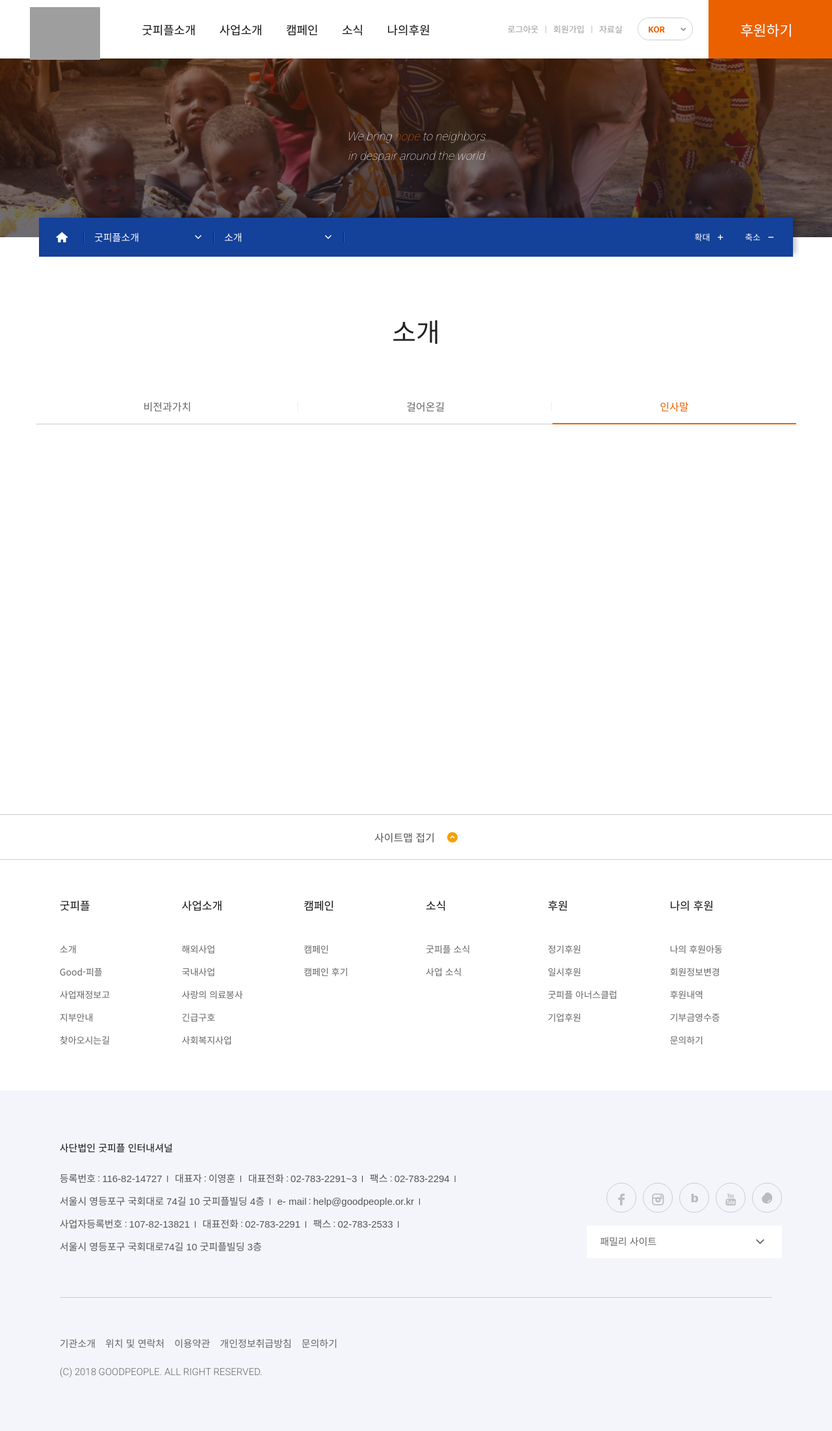
After one commit to movementk/goodpeople, a PHP site: page /introduce/greetings.php in a window 1280 px wide. The commit adds this page. Shown: the whole page at 65% size. Run offline with PHP 8.4, Linux system fonts and the light colour scheme; style sheets or scripts are compiled from the project's sources; some libraries are stand-ins or nearby versions; some web fonts are replaced; grey boxes are pictures that could not be loaded.

Commit message:
introduce 폴더 및 푸터 수정사항 수정

```diff
--- a/assets/css/default.css
+++ b/assets/css/default.css
@@ -1276,7 +1276,7 @@ body {
   #footer .policy .copyright {
     font-size: 13px;
     color: #666;
-    font-weight: 500;
+    font-weight: 300;
     margin-top: 15px;
     font-family: 'Roboto', sans-serif; }
   @media (min-width: 768px) {
@@ -1285,6 +1285,7 @@ body {
       #footer .company h2 {
         font-size: 14px; }
       #footer .company ul li address {
+        font-size: 14px;
         line-height: 30px; }
       #footer .company ul li dl dt {
         font-size: 14px;
@@ -1300,6 +1301,7 @@ body {
       #footer .company h2 {
         font-size: 15px; }
       #footer .company ul li address {
+        font-size: 15px;
         line-height: 35px; }
       #footer .company ul li dl dt {
         font-size: 15px;
--- a/assets/css/default.scss
+++ b/assets/css/default.scss
@@ -1125,7 +1125,7 @@ body {
         .copyright {
             font-size: 13px;
             color: #666;
-            font-weight: 500;
+            font-weight: 300;
             margin-top: 15px;
             @include roboto();
         }
@@ -1139,6 +1139,7 @@ body {
             ul {
                 li {
                     address {
+                        font-size: 14px;
                         line-height: 30px;
                     }
                     dl {
@@ -1167,6 +1168,7 @@ body {
             ul {
                 li {
                     address {
+                        font-size: 15px;
                         line-height: 35px;
                     }
                     dl {
--- /dev/null
+++ b/assets/css/introduce.css
@@ -0,0 +1,362 @@
+@import url(//fonts.googleapis.com/earlyaccess/notosanskr.css);
+@import url("https://fonts.googleapis.com/css?family=Roboto:100,300,400,500,700,900");
+@import url("//cdn.jsdelivr.net/font-iropke-batang/1.2/font-iropke-batang.css");
+@import url(//cdn.rawgit.com/moonspam/NanumSquare/master/nanumsquare.css);
+h1, h2, h3, h4, h5, h6 {
+  margin-top: 0;
+  margin-bottom: 0; }
+
+p {
+  margin-bottom: 0; }
+
+ul, ol {
+  margin-bottom: 0;
+  padding-left: 0;
+  list-style: none; }
+
+dl {
+  margin-bottom: 0; }
+  dl dd {
+    margin-bottom: 0; }
+
+address {
+  margin-bottom: 0; }
+
+figure {
+  margin: 0; }
+
+button:hover, button:focus {
+  box-shadow: none; }
+
+a {
+  color: #666; }
+  a:hover, a:focus {
+    color: #444;
+    box-shadow: none;
+    text-decoration: none; }
+
+.container,
+.container-fluid {
+  padding-left: 10px;
+  padding-right: 10px; }
+  .container .row,
+  .container-fluid .row {
+    margin-left: -5px;
+    margin-right: -5px; }
+    .container .row .col-1,
+    .container .row .col-md-1,
+    .container .row .col-lg-1,
+    .container-fluid .row .col-1,
+    .container-fluid .row .col-md-1,
+    .container-fluid .row .col-lg-1 {
+      padding-left: 5px;
+      padding-right: 5px; }
+    .container .row .col-2,
+    .container .row .col-md-2,
+    .container .row .col-lg-2,
+    .container-fluid .row .col-2,
+    .container-fluid .row .col-md-2,
+    .container-fluid .row .col-lg-2 {
+      padding-left: 5px;
+      padding-right: 5px; }
+    .container .row .col-3,
+    .container .row .col-md-3,
+    .container .row .col-lg-3,
+    .container-fluid .row .col-3,
+    .container-fluid .row .col-md-3,
+    .container-fluid .row .col-lg-3 {
+      padding-left: 5px;
+      padding-right: 5px; }
+    .container .row .col-4,
+    .container .row .col-md-4,
+    .container .row .col-lg-4,
+    .container-fluid .row .col-4,
+    .container-fluid .row .col-md-4,
+    .container-fluid .row .col-lg-4 {
+      padding-left: 5px;
+      padding-right: 5px; }
+    .container .row .col-5,
+    .container .row .col-md-5,
+    .container .row .col-lg-5,
+    .container-fluid .row .col-5,
+    .container-fluid .row .col-md-5,
+    .container-fluid .row .col-lg-5 {
+      padding-left: 5px;
+      padding-right: 5px; }
+    .container .row .col-6,
+    .container .row .col-md-6,
+    .container .row .col-lg-6,
+    .container-fluid .row .col-6,
+    .container-fluid .row .col-md-6,
+    .container-fluid .row .col-lg-6 {
+      padding-left: 5px;
+      padding-right: 5px; }
+    .container .row .col-7,
+    .container .row .col-md-7,
+    .container .row .col-lg-7,
+    .container-fluid .row .col-7,
+    .container-fluid .row .col-md-7,
+    .container-fluid .row .col-lg-7 {
+      padding-left: 5px;
+      padding-right: 5px; }
+    .container .row .col-8,
+    .container .row .col-md-8,
+    .container .row .col-lg-8,
+    .container-fluid .row .col-8,
+    .container-fluid .row .col-md-8,
+    .container-fluid .row .col-lg-8 {
+      padding-left: 5px;
+      padding-right: 5px; }
+    .container .row .col-9,
+    .container .row .col-md-9,
+    .container .row .col-lg-9,
+    .container-fluid .row .col-9,
+    .container-fluid .row .col-md-9,
+    .container-fluid .row .col-lg-9 {
+      padding-left: 5px;
+      padding-right: 5px; }
+    .container .row .col-10,
+    .container .row .col-md-10,
+    .container .row .col-lg-10,
+    .container-fluid .row .col-10,
+    .container-fluid .row .col-md-10,
+    .container-fluid .row .col-lg-10 {
+      padding-left: 5px;
+      padding-right: 5px; }
+    .container .row .col-11,
+    .container .row .col-md-11,
+    .container .row .col-lg-11,
+    .container-fluid .row .col-11,
+    .container-fluid .row .col-md-11,
+    .container-fluid .row .col-lg-11 {
+      padding-left: 5px;
+      padding-right: 5px; }
+    .container .row .col-12,
+    .container .row .col-md-12,
+    .container .row .col-lg-12,
+    .container-fluid .row .col-12,
+    .container-fluid .row .col-md-12,
+    .container-fluid .row .col-lg-12 {
+      padding-left: 5px;
+      padding-right: 5px; }
+  @media (min-width: 768px) {
+    .container,
+    .container-fluid {
+      padding-left: 20px;
+      padding-right: 20px; }
+      .container .row,
+      .container-fluid .row {
+        margin-left: -10px;
+        margin-right: -10px; }
+        .container .row .col-1,
+        .container .row .col-md-1,
+        .container .row .col-lg-1,
+        .container-fluid .row .col-1,
+        .container-fluid .row .col-md-1,
+        .container-fluid .row .col-lg-1 {
+          padding-left: 10px;
+          padding-right: 10px; }
+        .container .row .col-2,
+        .container .row .col-md-2,
+        .container .row .col-lg-2,
+        .container-fluid .row .col-2,
+        .container-fluid .row .col-md-2,
+        .container-fluid .row .col-lg-2 {
+          padding-left: 10px;
+          padding-right: 10px; }
+        .container .row .col-3,
+        .container .row .col-md-3,
+        .container .row .col-lg-3,
+        .container-fluid .row .col-3,
+        .container-fluid .row .col-md-3,
+        .container-fluid .row .col-lg-3 {
+          padding-left: 10px;
+          padding-right: 10px; }
+        .container .row .col-4,
+        .container .row .col-md-4,
+        .container .row .col-lg-4,
+        .container-fluid .row .col-4,
+        .container-fluid .row .col-md-4,
+        .container-fluid .row .col-lg-4 {
+          padding-left: 10px;
+          padding-right: 10px; }
+        .container .row .col-5,
+        .container .row .col-md-5,
+        .container .row .col-lg-5,
+        .container-fluid .row .col-5,
+        .container-fluid .row .col-md-5,
+        .container-fluid .row .col-lg-5 {
+          padding-left: 10px;
+          padding-right: 10px; }
+        .container .row .col-6,
+        .container .row .col-md-6,
+        .container .row .col-lg-6,
+        .container-fluid .row .col-6,
+        .container-fluid .row .col-md-6,
+        .container-fluid .row .col-lg-6 {
+          padding-left: 10px;
+          padding-right: 10px; }
+        .container .row .col-7,
+        .container .row .col-md-7,
+        .container .row .col-lg-7,
+        .container-fluid .row .col-7,
+        .container-fluid .row .col-md-7,
+        .container-fluid .row .col-lg-7 {
+          padding-left: 10px;
+          padding-right: 10px; }
+        .container .row .col-8,
+        .container .row .col-md-8,
+        .container .row .col-lg-8,
+        .container-fluid .row .col-8,
+        .container-fluid .row .col-md-8,
+        .container-fluid .row .col-lg-8 {
+          padding-left: 10px;
+          padding-right: 10px; }
+        .container .row .col-9,
+        .container .row .col-md-9,
+        .container .row .col-lg-9,
+        .container-fluid .row .col-9,
+        .container-fluid .row .col-md-9,
+        .container-fluid .row .col-lg-9 {
+          padding-left: 10px;
+          padding-right: 10px; }
+        .container .row .col-10,
+        .container .row .col-md-10,
+        .container .row .col-lg-10,
+        .container-fluid .row .col-10,
+        .container-fluid .row .col-md-10,
+        .container-fluid .row .col-lg-10 {
+          padding-left: 10px;
+          padding-right: 10px; }
+        .container .row .col-11,
+        .container .row .col-md-11,
+        .container .row .col-lg-11,
+        .container-fluid .row .col-11,
+        .container-fluid .row .col-md-11,
+        .container-fluid .row .col-lg-11 {
+          padding-left: 10px;
+          padding-right: 10px; }
+        .container .row .col-12,
+        .container .row .col-md-12,
+        .container .row .col-lg-12,
+        .container-fluid .row .col-12,
+        .container-fluid .row .col-md-12,
+        .container-fluid .row .col-lg-12 {
+          padding-left: 10px;
+          padding-right: 10px; } }
+  @media (min-width: 992px) {
+    .container,
+    .container-fluid {
+      padding-left: 15px;
+      padding-right: 15px; }
+      .container .row,
+      .container-fluid .row {
+        margin-left: -15px;
+        margin-right: -15px; }
+        .container .row .col-1,
+        .container .row .col-md-1,
+        .container .row .col-lg-1,
+        .container-fluid .row .col-1,
+        .container-fluid .row .col-md-1,
+        .container-fluid .row .col-lg-1 {
+          padding-left: 15px;
+          padding-right: 15px; }
+        .container .row .col-2,
+        .container .row .col-md-2,
+        .container .row .col-lg-2,
+        .container-fluid .row .col-2,
+        .container-fluid .row .col-md-2,
+        .container-fluid .row .col-lg-2 {
+          padding-left: 15px;
+          padding-right: 15px; }
+        .container .row .col-3,
+        .container .row .col-md-3,
+        .container .row .col-lg-3,
+        .container-fluid .row .col-3,
+        .container-fluid .row .col-md-3,
+        .container-fluid .row .col-lg-3 {
+          padding-left: 15px;
+          padding-right: 15px; }
+        .container .row .col-4,
+        .container .row .col-md-4,
+        .container .row .col-lg-4,
+        .container-fluid .row .col-4,
+        .container-fluid .row .col-md-4,
+        .container-fluid .row .col-lg-4 {
+          padding-left: 15px;
+          padding-right: 15px; }
+        .container .row .col-5,
+        .container .row .col-md-5,
+        .container .row .col-lg-5,
+        .container-fluid .row .col-5,
+        .container-fluid .row .col-md-5,
+        .container-fluid .row .col-lg-5 {
+          padding-left: 15px;
+          padding-right: 15px; }
+        .container .row .col-6,
+        .container .row .col-md-6,
+        .container .row .col-lg-6,
+        .container-fluid .row .col-6,
+        .container-fluid .row .col-md-6,
+        .container-fluid .row .col-lg-6 {
+          padding-left: 15px;
+          padding-right: 15px; }
+        .container .row .col-7,
+        .container .row .col-md-7,
+        .container .row .col-lg-7,
+        .container-fluid .row .col-7,
+        .container-fluid .row .col-md-7,
+        .container-fluid .row .col-lg-7 {
+          padding-left: 15px;
+          padding-right: 15px; }
+        .container .row .col-8,
+        .container .row .col-md-8,
+        .container .row .col-lg-8,
+        .container-fluid .row .col-8,
+        .container-fluid .row .col-md-8,
+        .container-fluid .row .col-lg-8 {
+          padding-left: 15px;
+          padding-right: 15px; }
+        .container .row .col-9,
+        .container .row .col-md-9,
+        .container .row .col-lg-9,
+        .container-fluid .row .col-9,
+        .container-fluid .row .col-md-9,
+        .container-fluid .row .col-lg-9 {
+          padding-left: 15px;
+          padding-right: 15px; }
+        .container .row .col-10,
+        .container .row .col-md-10,
+        .container .row .col-lg-10,
+        .container-fluid .row .col-10,
+        .container-fluid .row .col-md-10,
+        .container-fluid .row .col-lg-10 {
+          padding-left: 15px;
+          padding-right: 15px; }
+        .container .row .col-11,
+        .container .row .col-md-11,
+        .container .row .col-lg-11,
+        .container-fluid .row .col-11,
+        .container-fluid .row .col-md-11,
+        .container-fluid .row .col-lg-11 {
+          padding-left: 15px;
+          padding-right: 15px; }
+        .container .row .col-12,
+        .container .row .col-md-12,
+        .container .row .col-lg-12,
+        .container-fluid .row .col-12,
+        .container-fluid .row .col-md-12,
+        .container-fluid .row .col-lg-12 {
+          padding-left: 15px;
+          padding-right: 15px; } }
+
+.container {
+  max-width: 100%; }
+  @media (min-width: 1200px) {
+    .container {
+      max-width: 1200px; } }
+
+.greetings {
+  padding-bottom: 0; }
+
+/*# sourceMappingURL=introduce.css.map */
--- /dev/null
+++ b/assets/css/introduce.scss
@@ -0,0 +1,8 @@
+@import 'common';
+
+.introduce {
+
+}
+.greetings {
+    padding-bottom: 0;
+}
--- /dev/null
+++ b/introduce/greetings.php
@@ -0,0 +1,87 @@
+<?php require_once($_SERVER['DOCUMENT_ROOT'].'/inc/dochead.php'); ?>
+<link rel="stylesheet" href="/assets/css/sub.css">
+<link rel="stylesheet" href="/assets/css/introduce.css">
+</head>
+<body class="sub introduce">
+    <?php require_once($_SERVER['DOCUMENT_ROOT'].'/inc/header.php'); ?>
+    <?php require_once($_SERVER['DOCUMENT_ROOT'].'/inc/aside.php'); ?>
+
+    <!-- page-header -->
+    <div class="page-header">
+        <div class="page-summary">
+            <h2>We bring <span>hope</span> to neighbors<br>in despair around the world</h2>
+        </div>
+        <div class="container">
+            <div class="page-path">
+                <ol class="breadcrumb">
+                    <li class="d-none d-md-block home">
+                        <a href="/">
+                            <i class="icon-home"><span class="sr-only">메인이동</span></i>
+                        </a>
+                    </li>
+                    <li>
+                        <div class="dropdown depth-1">
+                            <button class="btn btn-secondary dropdown-toggle" type="button" id="depth-list-1" data-toggle="dropdown" aria-haspopup="true" aria-expanded="false">
+                                굿피플소개
+                            </button>
+                            <div class="dropdown-menu" aria-labelledby="depth-list-1">
+                                <a class="dropdown-item" href="#">사업소개</a>
+                                <a class="dropdown-item" href="#">캠페인</a>
+                                <a class="dropdown-item" href="#">소식</a>
+                                <a class="dropdown-item" href="#">후원</a>
+                                <a class="dropdown-item" href="#">나의 후원</a>
+                            </div>
+                        </div>
+                    </li>
+                    <li>
+                        <div class="dropdown depth-2">
+                            <button class="btn btn-secondary dropdown-toggle" type="button" id="depth-list-1" data-toggle="dropdown" aria-haspopup="true" aria-expanded="false">
+                                소개
+                            </button>
+                            <div class="dropdown-menu" aria-labelledby="depth-list-1">
+                                <a class="dropdown-item" href="#">소개</a>
+                                <a class="dropdown-item" href="#">Good 피플</a>
+                                <a class="dropdown-item" href="#">투명경영</a>
+                                <a class="dropdown-item" href="#">지부안내</a>
+                                <a class="dropdown-item" href="#">찾아오시는 길</a>
+                            </div>
+                        </div>
+                    </li>
+                </ol>
+                <div class="d-none d-xl-block zoom">
+                   <a href="javascript:;" class="in" role="button">확대</a>
+                   <a href="javascript:;" class="out" role="button">축소</a>
+                </div>
+            </div>
+        </div>
+    </div>
+
+    <!-- page-intro -->
+    <div class="page-intro">
+        <div class="container">
+            <div class="page-title">
+                <h3>소개</h3>
+            </div>
+            <nav class="lnb">
+                <ul class="tab-list">
+                    <li><a href="#">비전과가치</a></li>
+                    <li><a href="#">걸어온길</a></li>
+                    <li class="active"><a href="#">인사말</a></li>
+                </ul>
+            </nav>
+        </div>
+    </div>
+
+    <!-- Content -->
+    <main id="content" class="greetings">
+    	<div class="container">
+
+    	</div>
+    </main>
+
+    <?php require_once($_SERVER['DOCUMENT_ROOT'].'/inc/sitemap.php'); ?>
+    <?php require_once($_SERVER['DOCUMENT_ROOT'].'/inc/footer.php'); ?>
+    <?php require_once($_SERVER['DOCUMENT_ROOT'].'/inc/docfoot.php'); ?>
+    <script src="/assets/js/sub.js"></script>
+</body>
+</html>
```
Also changed, not shown: 2 other files.
